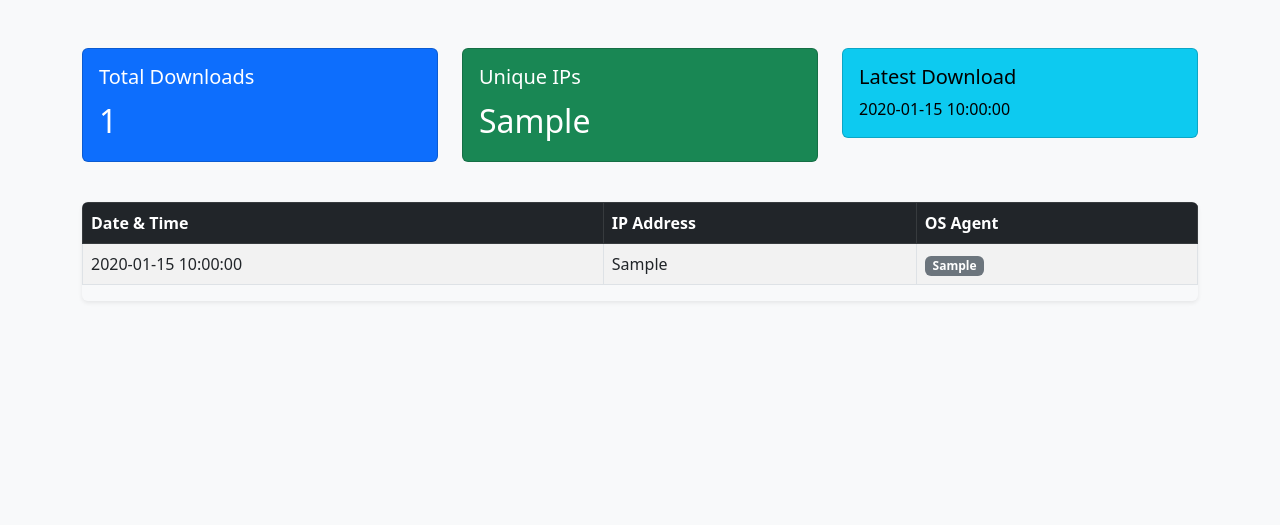
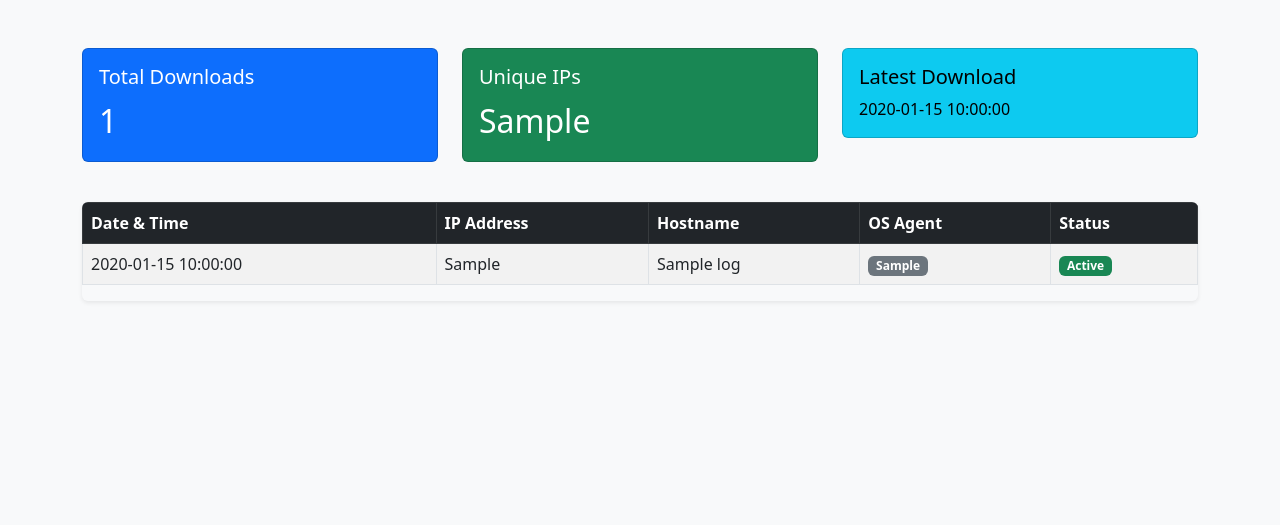
Before and after one commit to SonuMohole/Agent-Download-Dashboard, a Flask app: template templates/server_dashboard.html in a window 1280 px wide. Shown: the part 56-581 px from the top of the page. Run offline with Flask 3, Linux system fonts and the light colour scheme; the template is opened without the code that fills it: most values are stand-ins (such as "Sample title", 1, 10 or a date in 2020).

Commit message:
added auto referesh and hostname

```diff
--- a/app.py
+++ b/app.py
@@ -1,24 +1,27 @@
 import hashlib
 import os
 import secrets
-from datetime import datetime
+import socket
+from datetime import datetime, timedelta
 
 from flask import (Flask, abort, jsonify, redirect, render_template, request,
                    send_from_directory, session, url_for)
 
 app = Flask(__name__)
-app.secret_key = secrets.token_hex(16)  # Secret for sessions
+app.secret_key = secrets.token_hex(16)
 
-BASE_DIR = os.path.dirname(__file__)
+BASE_DIR = os.path.dirname(os.path.abspath(__file__))
 FILES_DIR = os.path.join(BASE_DIR, "files")
 LOGS_DIR = os.path.join(BASE_DIR, "logs")
 os.makedirs(LOGS_DIR, exist_ok=True)
-LOG_FILE = os.path.join(LOGS_DIR, "downloads.log")
+
+DOWNLOAD_LOG_FILE = os.path.join(LOGS_DIR, "downloads.log")
+HEARTBEAT_LOG_FILE = os.path.join(LOGS_DIR, "heartbeats.log")
 
 ALLOWED = {
-    "windows": "agent_api.zip",
-    "ubuntu":  "ubuntu_agent.sh",
-    "mac":     "mac_agent.pkg"
+    "windows": "agent_api.exe",
+    "ubuntu": "ubuntu_agent.sh",
+    "mac": "mac_agent.pkg"
 }
 
 USER_CREDENTIALS = {
@@ -37,8 +40,14 @@ def sha256_of_file(path):
 
 
 def log_download(os_name, ip):
-    with open(LOG_FILE, "a") as f:
-        f.write(f"{datetime.now().isoformat()} | {ip} | {os_name}\n")
+    """Log downloads with datetime, IP, hostname, and OS."""
+    try:
+        hostname = socket.gethostbyaddr(ip)[0]
+    except (socket.herror, socket.gaierror):
+        hostname = "Unknown"
+
+    with open(DOWNLOAD_LOG_FILE, "a") as f:
+        f.write(f"{datetime.now().isoformat()} | {ip} | {hostname} | {os_name}\n")
 
 
 @app.route("/")
@@ -105,18 +114,86 @@ def download_file(filename):
     return send_from_directory(FILES_DIR, filename, as_attachment=True)
 
 
+@app.route("/agent_heartbeat", methods=["POST"])
+def agent_heartbeat():
+    ip_address = request.remote_addr
+    now = datetime.now().isoformat()
+    with open(HEARTBEAT_LOG_FILE, "a") as f:
+        f.write(f"{now} | {ip_address}\n")
+    return jsonify({"status": "heartbeat received"})
+
+
 @app.route("/server_dashboard")
 def server_dashboard():
     if "user" not in session:
         return redirect("/")
+
     logs = []
-    if os.path.exists(LOG_FILE):
-        with open(LOG_FILE, "r") as f:
+    unique_ips = set()
+    latest_download_time = None
+
+    # Read download logs
+    if os.path.exists(DOWNLOAD_LOG_FILE):
+        with open(DOWNLOAD_LOG_FILE, "r") as f:
             for line in f:
                 parts = line.strip().split(" | ")
-                if len(parts) == 3:
-                    logs.append({"datetime": parts[0], "ip": parts[1], "os": parts[2]})
-    return render_template("server_dashboard.html", logs=logs)
+
+                if len(parts) == 4:  # New format: datetime | ip | hostname | os
+                    dt_str, ip, hostname, os_name = parts
+                elif len(parts) == 3:  # Old format without hostname
+                    dt_str, ip, os_name = parts
+                    hostname = "Unknown"
+                else:
+                    continue
+
+                try:
+                    dt = datetime.fromisoformat(dt_str)
+                except ValueError:
+                    continue
+
+                logs.append({
+                    "datetime": dt,
+                    "ip": ip,
+                    "hostname": hostname,
+                    "os": os_name
+                })
+                unique_ips.add(ip)
+
+                if latest_download_time is None or dt > latest_download_time:
+                    latest_download_time = dt
+
+    # Read heartbeats
+    heartbeats = {}
+    if os.path.exists(HEARTBEAT_LOG_FILE):
+        with open(HEARTBEAT_LOG_FILE, "r") as f:
+            for line in f:
+                parts = line.strip().split(" | ")
+                if len(parts) == 2:
+                    hb_time_str, ip = parts
+                    try:
+                        hb_time = datetime.fromisoformat(hb_time_str)
+                        if ip not in heartbeats or hb_time > heartbeats[ip]:
+                            heartbeats[ip] = hb_time
+                    except ValueError:
+                        continue
+
+    # Determine status
+    now = datetime.now()
+    ACTIVE_THRESHOLD = timedelta(seconds=1)
+
+    for log in logs:
+        last_hb = heartbeats.get(log["ip"])
+        if last_hb and (now - last_hb) <= ACTIVE_THRESHOLD:
+            log["status"] = "Active"
+        else:
+            log["status"] = "Inactive"
+
+    return render_template(
+        "server_dashboard.html",
+        logs=logs,
+        unique_ips=len(unique_ips),
+        latest_download_time=latest_download_time.strftime('%Y-%m-%d %H:%M:%S') if latest_download_time else "N/A"
+    )
 
 
 if __name__ == "__main__":
--- a/templates/dashboard.html
+++ b/templates/dashboard.html
@@ -19,6 +19,7 @@
   <div class="text-center mb-5">
     <h1 class="fw-bold">QS Agent Download Dashboard</h1>
     <p class="text-muted">Choose your operating system to get started</p>
+    <a href="server_dashboard" class="btn btn-outline-danger btn-sm">Server Login</a>
     <a href="/logout" class="btn btn-outline-danger btn-sm">Logout</a>
   </div>
 
--- a/templates/server_dashboard.html
+++ b/templates/server_dashboard.html
@@ -2,7 +2,10 @@
 <html lang="en">
 <head>
   <meta charset="UTF-8" />
+  <meta http-equiv="refresh" content="5">
+
   <title>Server Dashboard</title>
+  <meta http-equiv="refresh" content="300" /> <!-- Refresh every 5 minutes -->
   <link href="https://cdn.jsdelivr.net/npm/bootstrap@5.3.0/dist/css/bootstrap.min.css" rel="stylesheet" />
   <style>
     body {
@@ -67,16 +70,19 @@
       <table class="table table-bordered table-striped table-hover align-middle">
         <thead class="table-dark">
           <tr>
-            <th>Date & Time</th>
+            <th>Date &amp; Time</th>
             <th>IP Address</th>
+            <th>Hostname</th> <!-- New column -->
             <th>OS Agent</th>
+            <th>Status</th>
           </tr>
         </thead>
         <tbody>
           {% for log in logs %}
           <tr>
-            <td>{{ log.datetime }}</td>
+            <td>{{ log.datetime.strftime('%Y-%m-%d %H:%M:%S') if log.datetime else 'N/A' }}</td>
             <td>{{ log.ip }}</td>
+            <td>{{ log.hostname }}</td>
             <td>
               {% if 'Linux' in log.os %}
                 <span class="badge os-badge-linux">Linux</span>
@@ -88,10 +94,19 @@
                 <span class="badge bg-secondary">{{ log.os }}</span>
               {% endif %}
             </td>
+            <td>
+              {% if log.status == 'Active' %}
+                <span class="badge bg-success">Active</span>
+              {% elif log.status == 'Inactive' %}
+                <span class="badge bg-danger">Inactive</span>
+              {% else %}
+                <span class="badge bg-secondary">Unknown</span>
+              {% endif %}
+            </td>
           </tr>
           {% else %}
           <tr>
-            <td colspan="3" class="text-center">No downloads yet</td>
+            <td colspan="5" class="text-center">No downloads yet</td>
           </tr>
           {% endfor %}
         </tbody>
```
Also changed, not shown: agent.py (added, +22 -0 lines), 3 other files.
